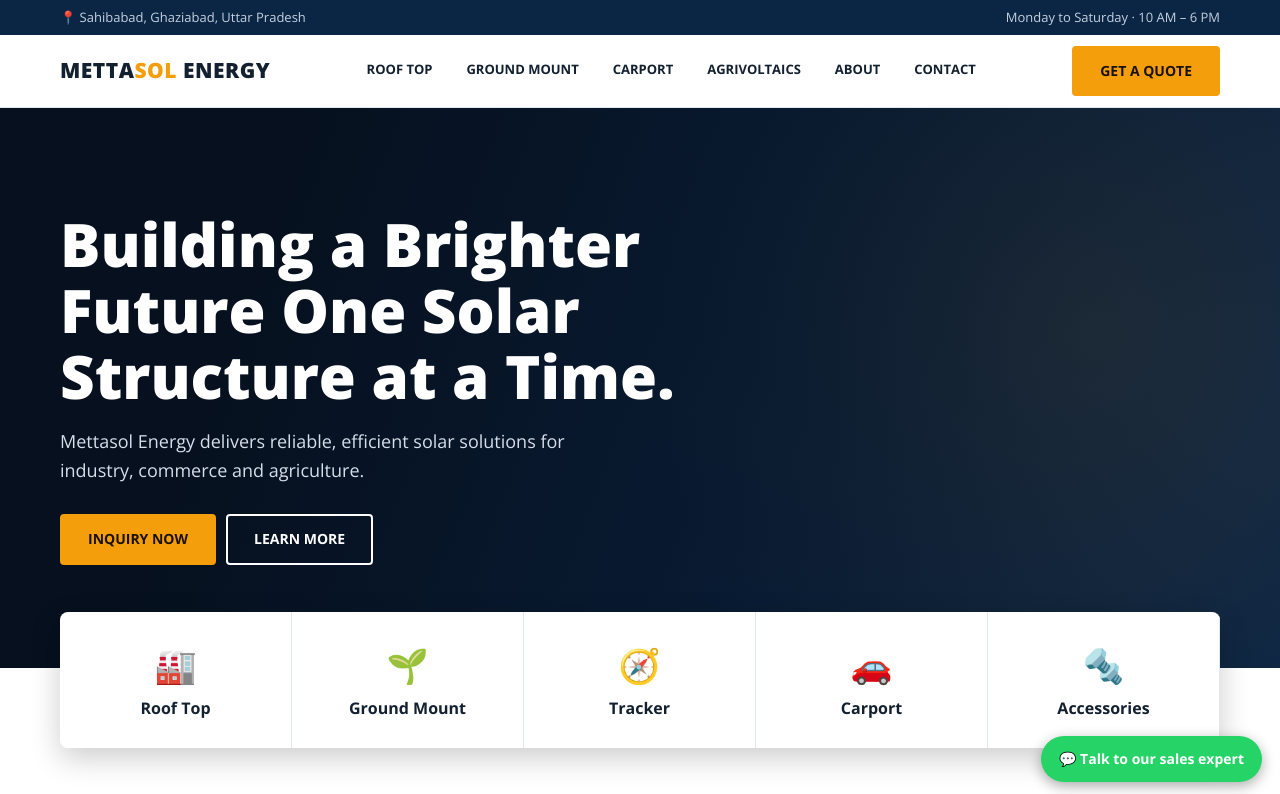
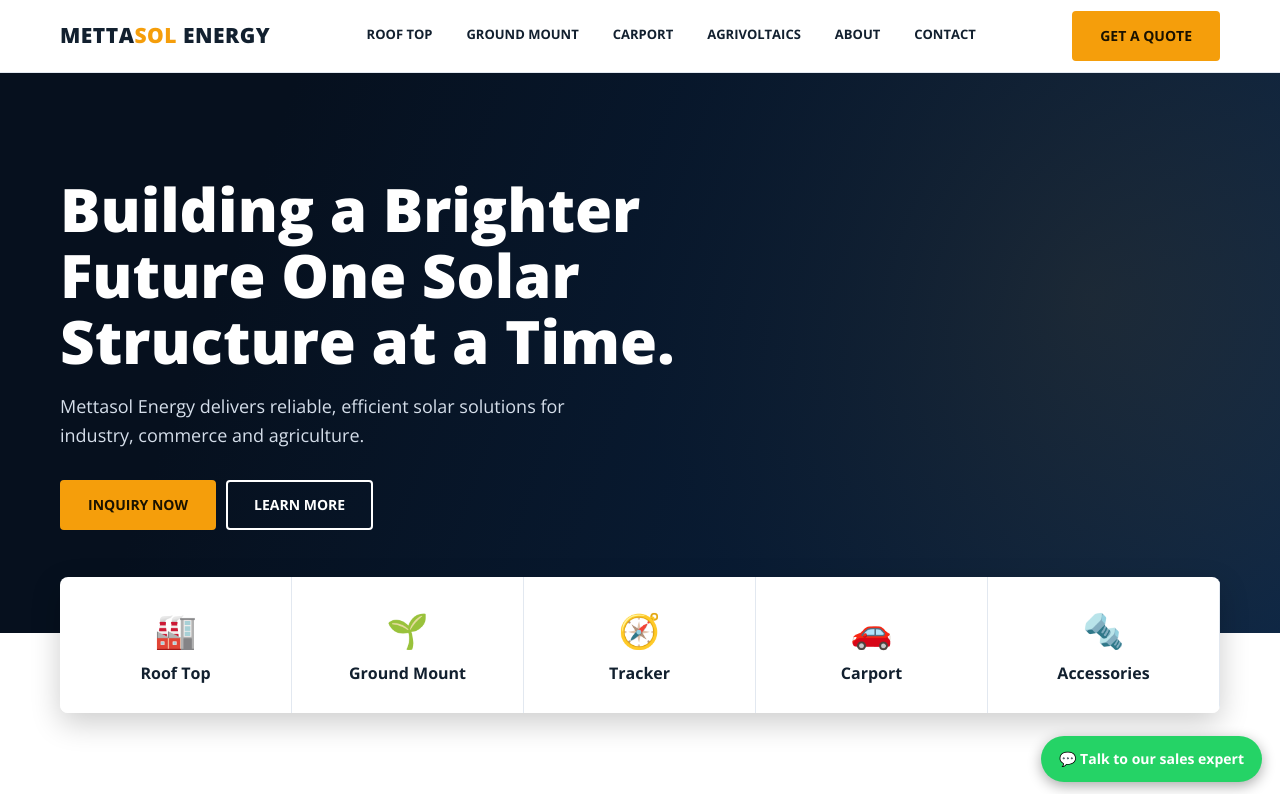
Before and after one commit to shivam9473/metasol, a plain HTML site: page index.html in a window 1280 px wide. Shown: the top 794 px of the page. Drawn offline with nearby package versions, Linux system fonts and the light colour scheme.

Commit message:
Remove top bar location and timing from header

```diff
--- a/index.html
+++ b/index.html
@@ -10,7 +10,6 @@
 *{box-sizing:border-box}html{scroll-behavior:smooth;scroll-padding-top:80px}
 body{margin:0;background:var(--bg);color:var(--t);font-family:'Open Sans',system-ui,Arial,sans-serif;line-height:1.6}
 a{color:inherit;text-decoration:none}.w{width:100%;max-width:1200px;margin:0 auto;padding:0 20px}
-.top{background:var(--b);color:#c5d1e0;font-size:13px;padding:7px 0}.top .w{display:flex;justify-content:space-between;gap:10px;flex-wrap:wrap}
 header{position:sticky;top:env(safe-area-inset-top,0px);z-index:40;background:var(--bg);border-bottom:1px solid var(--l)}
 .nav{display:flex;align-items:center;justify-content:space-between;height:72px}
 .logo{font-weight:800;font-size:21px;letter-spacing:.5px}.logo i{color:var(--a);font-style:normal}
@@ -70,7 +69,6 @@ footer ul{list-style:none;margin:0;padding:0;line-height:2.1}footer a:hover{colo
 .mb{background:var(--bg);border-radius:10px;padding:30px;width:100%;max-width:440px;position:relative}.mb h3{margin:0 0 16px}.cl{position:absolute;right:14px;top:8px;background:none;border:0;font-size:26px;color:var(--t);cursor:pointer}
 @media(max-width:900px){.burger{display:block}nav{display:none;position:absolute;top:72px;left:0;right:0;background:var(--bg);border-bottom:1px solid var(--l);padding:10px 20px}nav.on{display:block}nav>ul{flex-direction:column;height:auto}nav>ul>li>a{height:46px}.mega{display:none!important}.two,.ct,.fc{grid-template-columns:1fr}.cats{grid-template-columns:repeat(2,1fr);margin-top:-30px}.stats .w{grid-template-columns:repeat(2,1fr)}section{padding:56px 0}.badge{left:10px}.hq{display:none}}
 </style></head><body>
-<div class="top"><div class="w"><span>📍 Sahibabad, Ghaziabad, Uttar Pradesh</span><span class="hq">Monday to Saturday · 10 AM – 6 PM</span></div></div>
 <header><div class="w nav">
 <a class="logo" href="#top">METTA<i>SOL</i> ENERGY</a>
 <nav id="nv"><ul>
```
